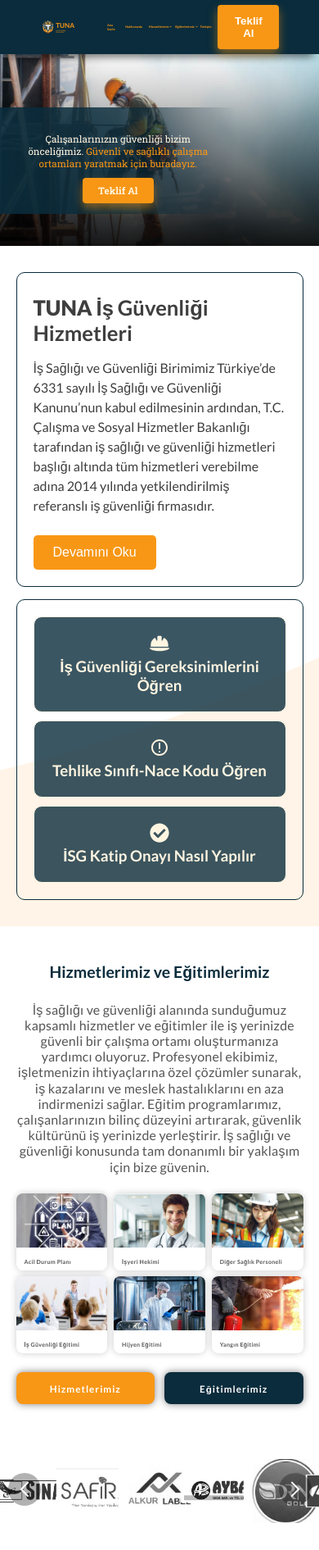
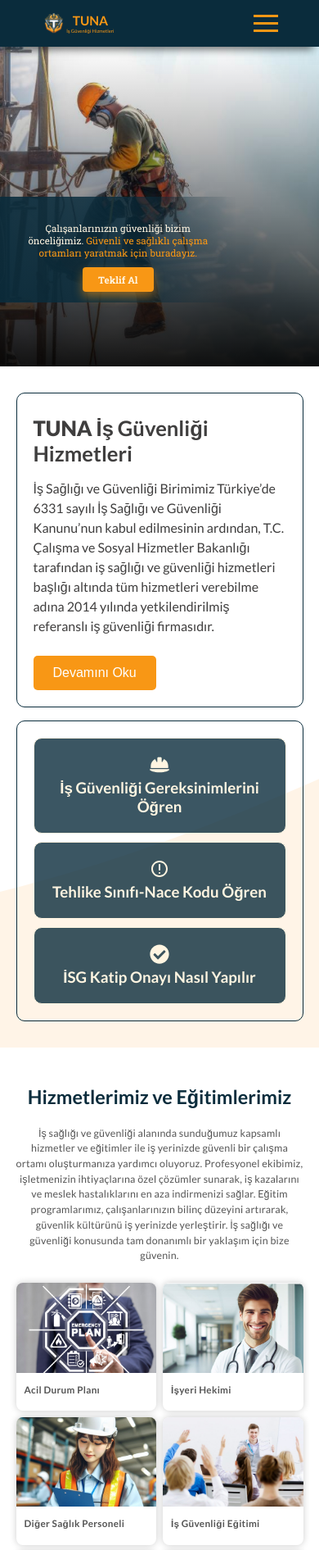
Before and after one commit to Harunyldz/Tuna, a React (Create React App) app in the folder tuna/: page / in a window 390 px wide. Shown: the top 1891 px of the page at 82% size. Built offline with nearby package versions, Linux system fonts and the light colour scheme.

Commit message:
bikaç değişilik yaptım navbar daha bitmedi yarım kaldı

```diff
--- a/tuna/src/components/Navbar/Navbar.css
+++ b/tuna/src/components/Navbar/Navbar.css
@@ -1,6 +1,7 @@
+
 .navbar-container {
   position: sticky;
-  top:0 ;
+  top: 0;
   transition: all 1s ease;
   width: 100%;
   background: #0a2c3c;
@@ -105,7 +106,7 @@
   margin-left: 0.3vw;
   font-size: 0.8vw;
   position: absolute;
-  top: 20%
+  top: 20%;
 }
 
 .dropdown-menu li {
@@ -127,7 +128,6 @@
   box-shadow: 10px 10px 10px -7px rgba(0, 0, 0, 0.35);
 }
 
-
 .navbar-btn {
   padding: 12px 20px;
   background-color: #f89715;
@@ -145,3 +145,81 @@
   box-shadow: 0 6px 12px rgba(224, 133, 16, 0.7);
   font-weight: bold;
 }
+
+/* Medya Sorguları */
+@media (max-width: 960px) {
+
+  .navbar-container.active {
+    background-color: rgba(0, 0, 0, 0.5); /* Açık menü arka plan rengi */
+    width: 100%; /* Tam genişlik */
+  }
+
+  .navbar {
+    width: 90%;
+    justify-content: space-between;
+    /* flex-direction: column; */
+    padding: 10px 50px;
+  }
+
+  .navbar-logo img {
+    width: 8vw;
+  }
+
+  .navbar .logo-name {
+    font-size: 4vw;
+  }
+
+  .navbar .logo-title {
+    font-size: 1.5vw;
+  }
+
+  .navbar-links {
+    display: none;
+    flex-direction: column;
+    width: 100%;
+    align-items: start;
+  }
+
+  .navbar-link {
+    margin: 1vw 0;
+  }
+
+  .dropdown-menu {
+    width: 80vw;
+    left: 10vw;
+  }
+
+  .navbar-btn {
+    margin: 2vw 0;
+  }
+
+  .navbar .active  {
+    display: flex;
+    flex-direction: column;
+  }
+
+  .hamburger-menu {
+    display: block;
+    cursor: pointer;
+  }
+
+  .hamburger-menu div {
+    width: 30px;
+    height: 3px;
+    background-color: #f89715;
+    margin: 6px 0;
+    transition: 0.4s;
+  }
+
+  .navbar.active .hamburger-menu div:nth-child(1) {
+    transform: rotate(-45deg) translate(-6px, 6px);
+  }
+
+  .navbar.active .hamburger-menu div:nth-child(2) {
+    opacity: 0;
+  }
+
+  .navbar.active .hamburger-menu div:nth-child(3) {
+    transform: rotate(45deg) translate(-6px, -6px);
+  }
+}
--- a/tuna/src/components/Navbar/Navbar.jsx
+++ b/tuna/src/components/Navbar/Navbar.jsx
@@ -1,4 +1,4 @@
-import React, { useState } from "react";
+import React, { useState, useEffect } from "react";
 import { motion, AnimatePresence } from "framer-motion";
 import "./Navbar.css";
 import logo from "../../assets/logo5.png";
@@ -6,11 +6,9 @@ import { menuItems } from "../../Data";
 import { FaChevronDown } from "react-icons/fa";
 import { Link } from "react-router-dom";
 
-
-
-
 const Navbar = () => {
   const [dropdown, setDropdown] = useState(false);
+  const [isOpen, setIsOpen] = useState(false);
 
   const handleMouseEnter = () => {
     if (window.innerWidth >= 960) {
@@ -24,8 +22,28 @@ const Navbar = () => {
     }
   };
 
+  const toggleMenu = () => {
+    setIsOpen(!isOpen);
+  };
+
+  useEffect(() => {
+    const handleResize = () => {
+      if (window.innerWidth >= 960) {
+        setDropdown(true);
+      } else {
+        setDropdown(false);
+      }
+    };
+
+    window.addEventListener("resize", handleResize);
+
+    return () => {
+      window.removeEventListener("resize", handleResize);
+    };
+  }, []);
+
   return (
-    <div className="navbar-container">
+    <div className={`navbar-container ${isOpen ? "active" : ""}`}>
       <div className="navbar">
         <Link to="/" className="navbar-logo">
           <img src={logo} alt="TUNA Logo" />
@@ -34,7 +52,12 @@ const Navbar = () => {
             <span className="logo-title">İş Güvenliği Hizmetleri</span>
           </div>
         </Link>
-        <ul className="navbar-links">
+        <div className="hamburger-menu" onClick={toggleMenu}>
+          <div></div>
+          <div></div>
+          <div></div>
+        </div>
+        <ul className={`navbar-links ${isOpen ? "active" : ""}`}>
           {menuItems.map((menu) => (
             <li
               className="navbar-link"
@@ -69,9 +92,11 @@ const Navbar = () => {
               )}
             </li>
           ))}
-
           <li>
-            <Link to="/teklifAl"><button className="navbar-btn">Teklif Al</button></Link></li>
+            <Link to="/teklifAl">
+              <button className="navbar-btn">Teklif Al</button>
+            </Link>
+          </li>
         </ul>
       </div>
     </div>
--- a/tuna/src/components/Service/Service.css
+++ b/tuna/src/components/Service/Service.css
@@ -33,15 +33,16 @@
     }
 
     .service h2 {
-        font-size: 5vw;
+        font-size: 6vw;
         margin-bottom: 1vw;
     }
 
     .service p {
         margin-bottom: 5vw;
         color: #555;
-        line-height: 1.2;
+        line-height: 1.5;
         letter-spacing: 0.2px;
+        font-size: 3.2vw;
     }
 }
 
@@ -104,7 +105,15 @@
 
 @media screen and (max-width:480px) {
     .service-carts .service-cart {
-        height: 24vw;
+        height: 40vw;
+    }
+    .service .service-carts {
+        width: 100%;
+        display: grid;
+        grid-template-columns: repeat(2, 1fr);
+        grid-template-rows: repeat(3, 1fr);
+        column-gap: 2vw;
+        row-gap: 2vw;
     }
 
     .service-cart .service-content {
@@ -117,7 +126,7 @@
         display: none;
     }
     .service-carts .service-cart .service-title {
-        font-size: 1.8vw;
+        font-size: 3vw;
     }
 }
 
@@ -175,7 +184,7 @@
         display: flex;
         align-items: center;
         justify-content: center;
-        height: 10vw;
+        height: 12vw;
         font-size: 3vw;
     }
 
--- a/tuna/src/components/slider/slider.css
+++ b/tuna/src/components/slider/slider.css
@@ -87,13 +87,13 @@
 
 @media screen and (max-width:480px) {
   .slider-container .swiper {
-    height: 60vw;
+    height: 100vw;
   }
 
   .slide-content {
     position: absolute;
     left: 0;
-    bottom: 10vw;
+    bottom: 20vw;
     background: linear-gradient(to right, rgba(10, 44, 60, 0.9), rgba(10, 44, 60, 0.8), rgba(10, 44, 60, 0.0));
     padding: 5vw 7vw;
     padding-bottom: 5vw;
```
